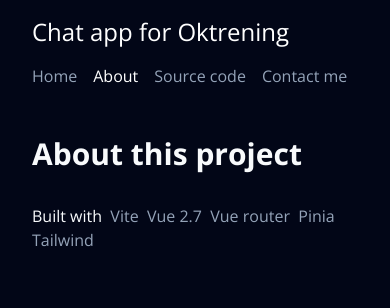
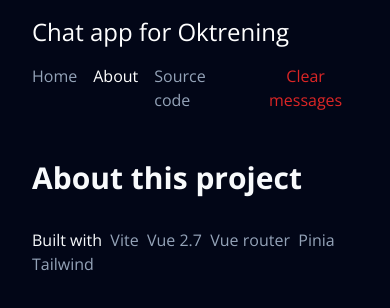
Before and after one commit to rtabulov/oktrening-test, a Vue app: page /#/about in a window 390 px wide. Shown: the top 308 px of the page. Built offline with nearby package versions, Linux system fonts and the light colour scheme.

Commit message:
add "Clear messages button"

```diff
--- a/src/components/TheHeader.vue
+++ b/src/components/TheHeader.vue
@@ -1,11 +1,21 @@
 <script lang="ts">
 import { defineComponent } from 'vue';
 import BaseLink from './BaseLink.vue';
+import { useChatStore } from '@/store/chats';
+import { mapStores } from 'pinia';
 
 export default defineComponent({
   name: 'TheHeader',
   components: {
     BaseLink,
+  },
+  computed: {
+    ...mapStores(useChatStore),
+  },
+  methods: {
+    clearMessages() {
+      this.chatsStore.clearMessages();
+    },
   },
 });
 </script>
@@ -22,7 +32,15 @@
         <BaseLink href="https://github.com/rtabulov/oktrening-test">
           Source code
         </BaseLink>
-        <BaseLink href="https://t.me/rtabulov">Contact me</BaseLink>
+        <BaseLink class="hidden sm:block" href="https://t.me/rtabulov">
+          Contact me
+        </BaseLink>
+        <button
+          class="text-red-600 hover:text-red-800"
+          @click="clearMessages()"
+        >
+          Clear messages
+        </button>
       </nav>
     </div>
   </header>
--- a/src/store/chats.ts
+++ b/src/store/chats.ts
@@ -202,5 +202,9 @@
         createdAt: new Date(),
       });
     },
+
+    clearMessages() {
+      this.messages = [];
+    },
   },
 });
```
Also changed, not shown: 1 other file (tests, documents, lock files or other folders).
